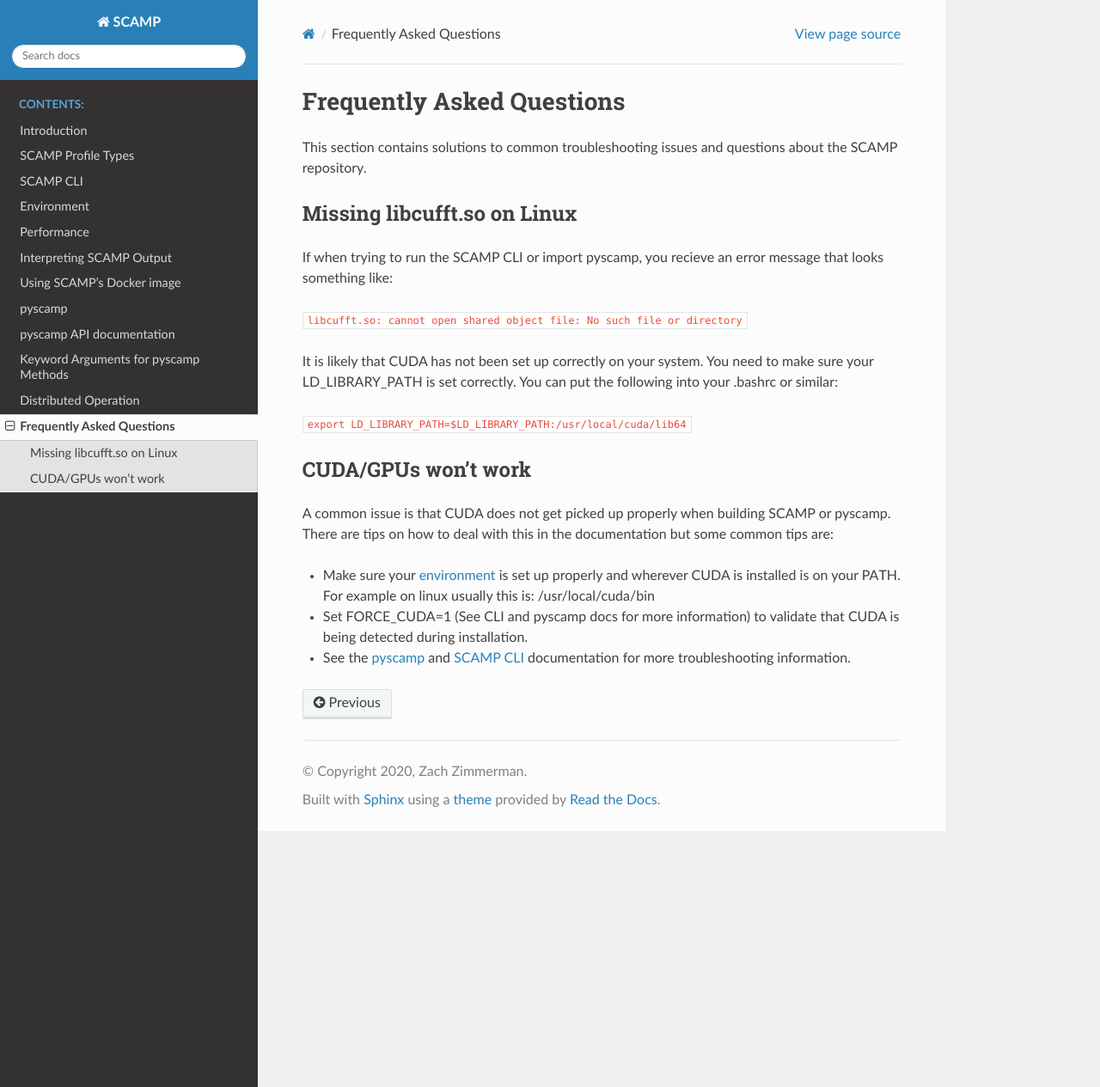
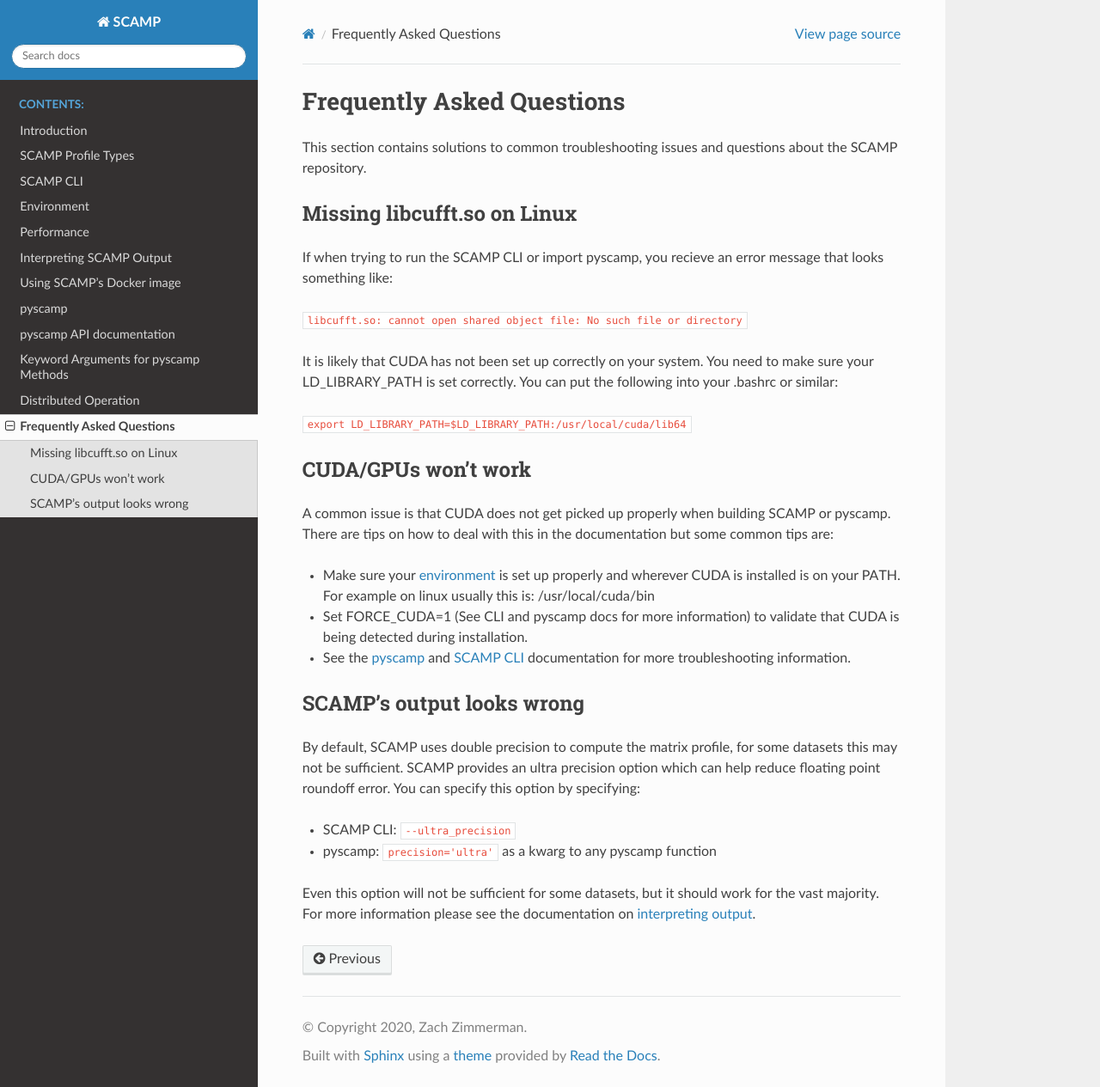
Before and after one commit to zpzim/SCAMP, a Sphinx documentation site: the page built from docs/source/faq.rst, in a window 1280 px wide and 1265 px high. Shown: the whole window at 86% size. Built offline with Sphinx 7.4.7 and the Read the Docs theme 2.0.0, drawn with Linux system fonts in a browser that asks for light colours.

Commit message:
Update documentation for new ultra precision mode, also fix some typos.

```diff
--- a/docs/source/faq.rst
+++ b/docs/source/faq.rst
@@ -25,3 +25,14 @@ A common issue is that CUDA does not get picked up properly when building SCAMP
 - Set FORCE_CUDA=1 (See CLI and pyscamp docs for more information) to validate that CUDA is being detected during installation.
 
 - See the :doc:`pyscamp </pyscamp/intro>` and :doc:`SCAMP CLI </cli>` documentation for more troubleshooting information.
+
+SCAMP's output looks wrong
+**************************
+
+By default, SCAMP uses double precision to compute the matrix profile, for some datasets this may not be sufficient. SCAMP provides an ultra precision option which can help reduce floating point roundoff error. You can specify this option by specifying:
+
+- SCAMP CLI: ``--ultra_precision``
+
+- pyscamp: ``precision='ultra'`` as a kwarg to any pyscamp function
+
+Even this option will not be sufficient for some datasets, but it should work for the vast majority. For more information please see the documentation on :doc:`interpreting output </interpreting_output>`.
--- a/docs/source/interpreting_output.rst
+++ b/docs/source/interpreting_output.rst
@@ -6,7 +6,7 @@ Interpreting the Matrix Profile
 
 When using z-normalized euclidean distance (the default). Peaks in the matrix profile represent time series discords (anomalies) and valleys represent motifs in the data.
 
-When using Pearson Correlation (CLI flag: --output_pearson, pyscamp argument: pearson=true), then the opposite is true; Peaks in the matrix profile correspond to motifs and valleys correspond to discords.
+When using Pearson Correlation (CLI flag: ``--output_pearson``, pyscamp argument: ``pearson=True``), then the opposite is true; Peaks in the matrix profile correspond to motifs and valleys correspond to discords.
 
 Please see the Matrix Profile Tutorial (slides available `here <https://www.cs.ucr.edu/~eamonn/Matrix_Profile_Tutorial_Part1.pdf>`_ for more information on how to interpret and use the matrix profile.
 
@@ -26,7 +26,7 @@ There can also be regions that are **almost flat**, these regions contain values
 
 We have tried to prevent catastrophic roundoff error in SCAMP by using an epsilon (currently hardcoded to 1e-13). If the sum of squared error from the mean for the values in a particular subsequence is less than this epsilon, then SCAMP considers the subsequence totally flat (as defined above). This will cause NaN to be output for that subsequence.
 
-In addition, by default we use compensated arithemtic to compute the subsequence means and optionally a high-precision brute force O(nm) approcach for computing the subsequence norms. With this approach precomputation can be expensive when a very large subsequence length is chosen in combonation with a large input size. If you would like to use this method of computation in exchange for speed you can specify (CLI flag: --high_precision_precompute) as an option to use this slower, more precise method.
+By default we use compensated arithemtic to compute the subsequence means and a fast method to compute the subsequence norms during precomputation. Optionally, you can use a high-precision brute force O(nm) approcach for computing the subsequence norms and means. With this approach precomputation can be expensive when a very large subsequence length is chosen in combination with a large input size. If you would like to use this method of computation in exchange for speed you can specify (CLI flag: ``--ultra_precision``, pyscamp arg: ``precision='ultra'``) as an option to use this slower, more precise method. Using the Ultra precision option also enables a new more stable update formula.
 
 SCAMP Output Precision
 **********************
--- a/docs/source/performance.rst
+++ b/docs/source/performance.rst
@@ -11,9 +11,9 @@ SCAMP's CPU performance is very good. However, how performant it is depends heav
 Precomputation performance
 **************************
 
-When enabling the --high_precision_precompute flag in the SCAMP CLI, the method for precomputing the necessary statisics for the matrix profile computation uses an O(nm) algorithm to compute the norms. This computation can become a bottleneck if you specify an extremely large subsequence length.
+When enabling the ``--ultra_precision`` flag in the SCAMP CLI, or specifying the ``precision='ultra'`` option in pyscamp, the method for precomputing the necessary statisics for the matrix profile computation uses an O(nm) algorithm to compute the subsequence means and norms. This computation can become a bottleneck if you specify an extremely large subsequence length.
 
-The timing results below do not use this option.
+The timing results below do not use this option. All experiments were performed in double precision.
 
 
 Performance Comparisons
@@ -29,7 +29,7 @@ In the figure above we show the runtime in seconds for SCAMP's various profile t
 .. image:: /images/KNN.png
   :alt: SCAMP KNN Performance
 
-In the figure above we show the runtime in seconds for SCAMP's approximate KNN (--profile_type=ALL_NEIGHBORS) matrix profile, while varying K and the input size on 2 P100 GPUs.
+In the figure above we show the runtime in seconds for SCAMP's approximate KNN (``--profile_type=ALL_NEIGHBORS``) matrix profile, while varying K and the input size on 2 P100 GPUs.
 
 You can see that SCAMP maintains good performance relative to the baseline 1NN_INDEX matrix profile up to at least K=20, which should be sufficient for almost all practioners. All measurements were made with random data with the initial threshold set to 0 correlation (close to the worst case for KNN).
 
--- a/docs/source/pyscamp/kwargs.rst
+++ b/docs/source/pyscamp/kwargs.rst
@@ -11,7 +11,7 @@ threads=[int]:
 gpus=[list of integers]:
   Cuda device ids of gpus to run on, by default we run on all gpus if you have any.
 precision=[string]:
-  One of [single, mixed, double] default is double precision, other precision types only supported on GPU
+  One of ['single', 'mixed', 'double', 'ultra'] default is double precision, ultra and double precision are supported on CPU and GPU, mixed and single precision are only supported on GPU.
 mwidth=[int]:
   For matrix summaries, the width of the output matrix (default 50)
 mheight=[int]:
```
Also changed, not shown: docs/source/cli.rst (+31 -31 lines), docs/source/profiles.rst (+8 -8 lines).
